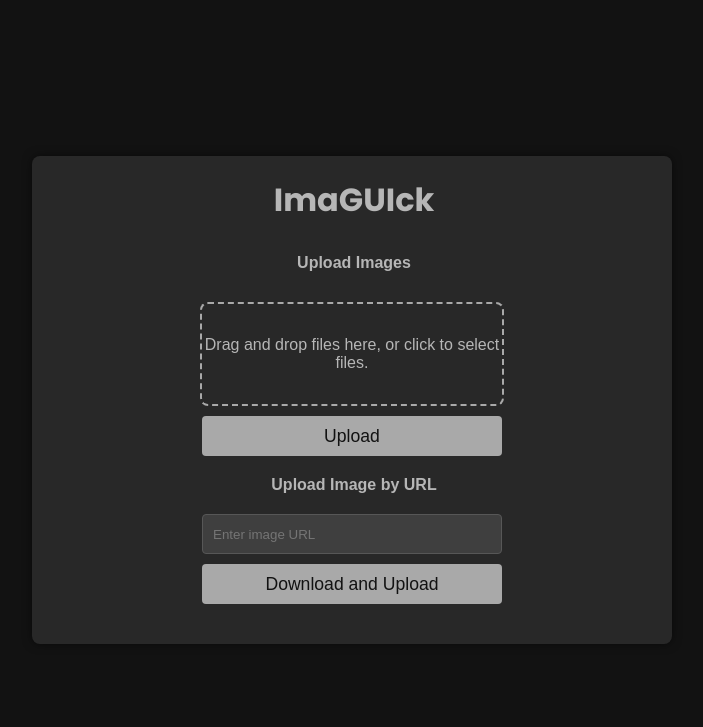
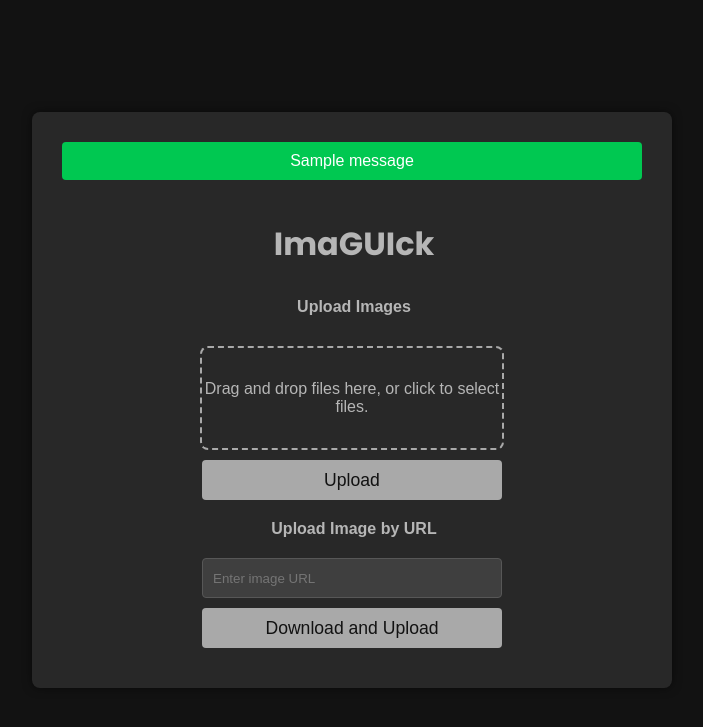
Before and after one commit to Tiritibambix/ImaGUIck, a Flask app: page / in a window 1280 px wide. Shown: the top 727 px of the page, without its empty margins (288-991 px from the left). Run offline with Flask 3, Linux system fonts and the light colour scheme; one stand-in notice (Sample message) is shown; some libraries are stand-ins or nearby versions.

Commit message:
Error message when no file is selected

```diff
--- a/app.py
+++ b/app.py
@@ -293,9 +293,14 @@ def index():
 @app.route('/upload', methods=['POST'])
 def upload_file():
     """Handle file uploads."""
+    if 'file' not in request.files:
+        flash('Aucun fichier sélectionné', 'error')
+        return redirect(url_for('index'))
+
     files = request.files.getlist('file')
     if not files or all(file.filename == '' for file in files):
-        return flash_error('No file selected.'), redirect(url_for('index'))
+        flash('Veuillez sélectionner au moins un fichier', 'error')
+        return redirect(url_for('index'))
 
     uploaded_files = []
     for file in files:
--- a/templates/index.html
+++ b/templates/index.html
@@ -128,6 +128,32 @@
             border-color: var(--clr-primary-a40);
         }
 
+        .flash-messages {
+            margin-bottom: var(--spacing-medium);
+            padding: var(--spacing-small);
+            border-radius: 4px;
+            width: 100%;
+            box-sizing: border-box;
+        }
+
+        .flash-message {
+            padding: var(--spacing-small);
+            margin-bottom: var(--spacing-small);
+            border-radius: 4px;
+            background-color: var(--clr-surface-a20);
+            color: var(--clr-primary-a50);
+        }
+
+        .flash-message.error {
+            background-color: #ff4444;
+            color: white;
+        }
+
+        .flash-message.success {
+            background-color: #00C851;
+            color: white;
+        }
+
         @media (min-width: 768px) {
             .container {
                 max-width: 600px;
@@ -145,6 +171,15 @@
 </head>
 <body>
     <div class="container">
+        {% with messages = get_flashed_messages(with_categories=true) %}
+            {% if messages %}
+            <div class="flash-messages">
+                {% for category, message in messages %}
+                    <div class="flash-message {{ category }}">{{ message }}</div>
+                {% endfor %}
+            </div>
+            {% endif %}
+        {% endwith %}
         <form action="/upload" method="post" enctype="multipart/form-data">
             <fieldset>
                 <legend class="title-large">ImaGUIck</legend>
```
